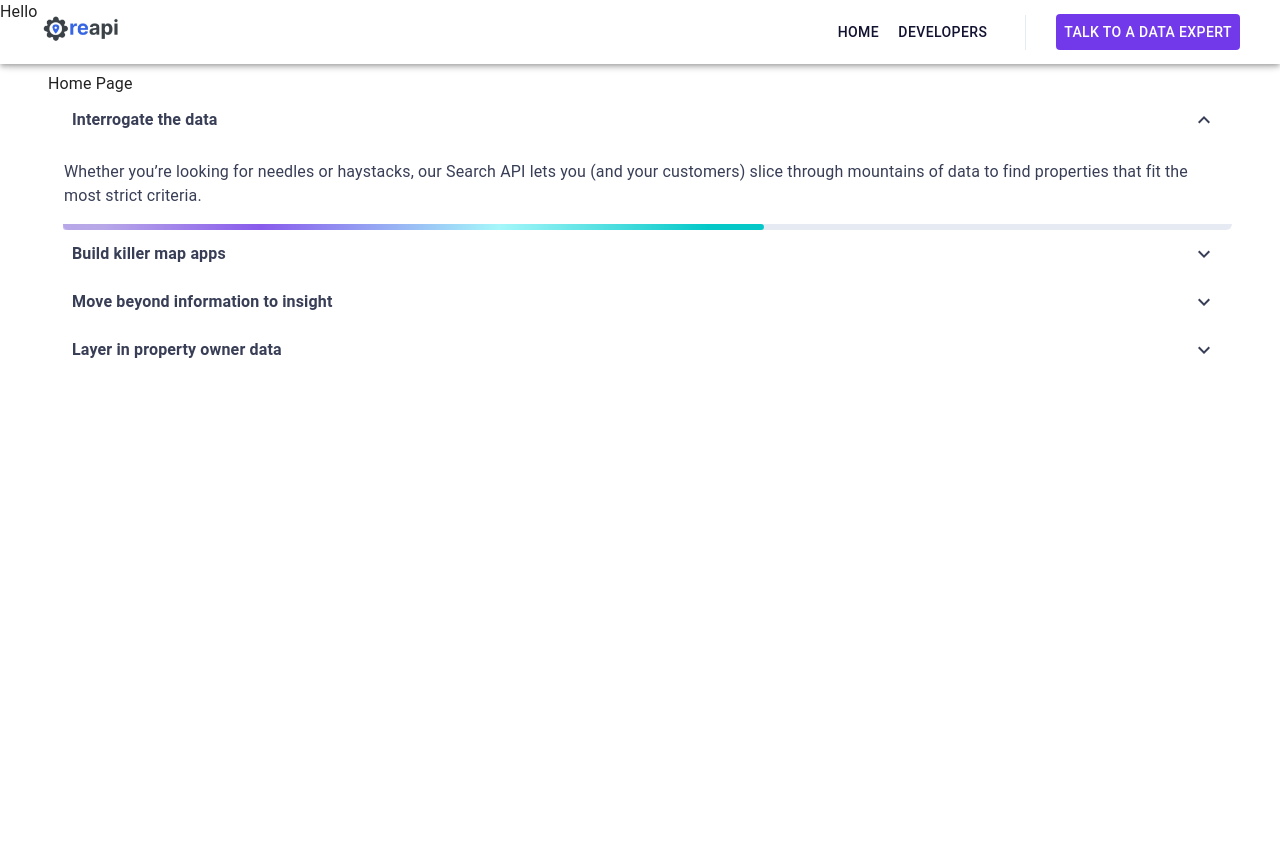
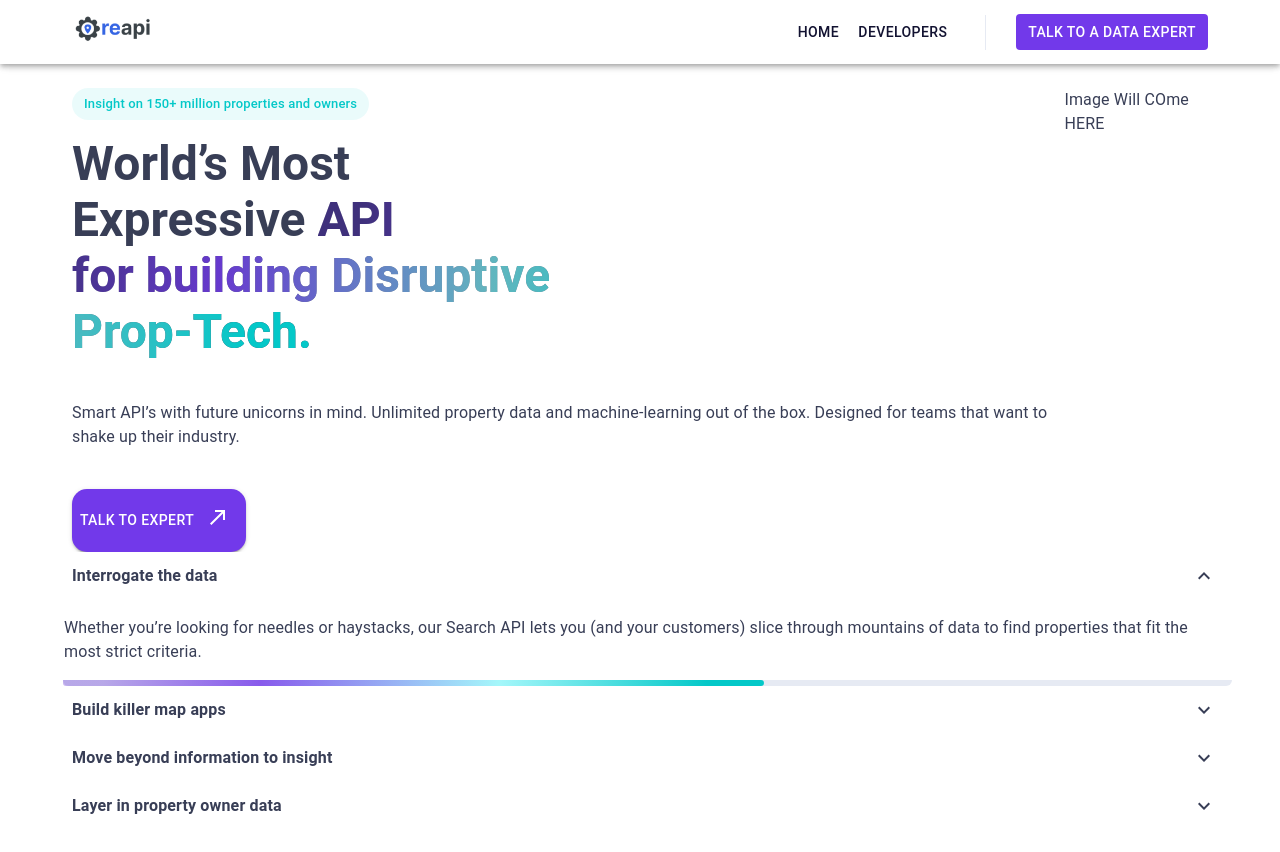
Before and after one commit to Manish-Mittal01/dummy_UI_design, a React (Create React App) app: page / in a window 1280 px wide. Shown: the top 852 px of the page. Before the commit the page ends 800 px from the top, so only its background shows below. Built offline with nearby package versions, Linux system fonts and the light colour scheme; the HTML template or start-up script is replaced by a standard one.

Commit message:
Hero Section

```diff
--- a/src/App.js
+++ b/src/App.js
@@ -7,7 +7,6 @@ function App() {
   return (
     <BrowserRouter>
       <Header />
-      Hello
       <Routes>
         <Route path="/" element={<Home />} />
       </Routes>
--- /dev/null
+++ b/src/comps/HeroSection/index.jsx
@@ -0,0 +1,55 @@
+import { Container, Chip, Typography, Stack, Button, } from "@mui/material";
+import NorthEastIcon from "@mui/icons-material/NorthEast";
+import React from "react";
+import { THEME_COLORS } from "../../lib/colors";
+
+const HeroSection = ({
+  gradientColor = null,
+  isLanding = true,
+  badgeText = "ASD",
+  subHeading = "",
+  headline,
+}) => {
+  const chipStyle = isLanding
+    ? {
+        color: THEME_COLORS.TEAL,
+        background: `${THEME_COLORS.TEAL}15`,
+        fontWeight: 500,
+        mb: 2,
+      }
+    : {};
+  return (
+    <Container>
+      <Stack direction="row" spacing={2}>
+        <Stack alignItems="start">
+          <Chip sx={chipStyle} label={badgeText} />
+          {headline}
+          <Typography variant="body1" my={3}>
+            {" "}
+            {subHeading}
+          </Typography>
+          <Button
+            variant="contained"
+            sx={{
+              mt: 2,
+              p:1,
+              background: THEME_COLORS.PRIMARY,
+              borderRadius: "15px",
+            }}
+          >
+            {" "}
+            Talk to Expert
+            <div style={{padding:".5rem", marginLeft:".25rem", borderRadius:"15px", backgroundColor:`${THEME_COLORS.WHITE}30` }}>
+
+              <NorthEastIcon />
+            </div>
+            {" "}
+          </Button>
+        </Stack>
+        <div>Image Will COme HERE </div>
+      </Stack>
+    </Container>
+  );
+};
+
+export default HeroSection;
--- a/src/comps/header/index.js
+++ b/src/comps/header/index.js
@@ -52,7 +52,7 @@ function Header(props) {
   return (
     <Box sx={{ display: "flex" }}>
       <CssBaseline />
-      <AppBar component="nav" color="transparent" sx={{px:{xs:"none",sm:"1rem"}}} >
+      <AppBar component="nav" color="transparent" sx={{px:{xs:"none",sm:"3rem"}}} >
         <Toolbar>
           <IconButton
             color="inherit"
@@ -86,6 +86,7 @@ function Header(props) {
               sx={{
                 color: THEME_COLORS.WHITE,
                 backgroundColor: THEME_COLORS.PRIMARY,
+                px:".75rem"
               }}
             >
               Talk to a Data Expert
--- a/src/lib/colors.js
+++ b/src/lib/colors.js
@@ -1,9 +1,14 @@
 export const THEME_COLORS = {
   PRIMARY:"#7239EA",
+
   WHITE:"#FFF",
+
   LIGHTGREY:"#E6EAF3",
+
   TEXT:"#121231",
   TEXT_100:"#383E56",
 
+  TEAL :"#04C8C8"
+
 
 }
--- a/src/screens/Home/index.jsx
+++ b/src/screens/Home/index.jsx
@@ -1,11 +1,41 @@
 import React from "react";
 import CustomizedAccordions from "../../comps/Accordions";
-import { Box } from "@mui/material";
+import { Box, Typography } from "@mui/material";
+import HeroSection from "../../comps/HeroSection";
+import { THEME_COLORS } from "../../lib/colors";
+import styled from "@emotion/styled";
+
+const GradientText = styled.span`
+background: linear-gradient(92.31deg, rgba(80, 20, 208, 0.31) 5.74%, rgba(114, 57, 234, 0.81) 28.17%, rgba(124, 255, 255, 0.62) 62.19%, #04C8C8 91.87%),
+linear-gradient(0deg, #383E56, #383E56);
+
+  background-clip: text;
+  -webkit-background-clip: text;
+  color: transparent;
+`;
+// TODO: Remove <br/> tags
+const headline = (
+  <Typography variant={"h3"} fontWeight={700} gutterBottom>
+    World’s Most <br /> Expressive{" "}
+    <GradientText>
+      API <br />
+      for building Disruptive <br />
+      Prop-Tech.
+    </GradientText>
+  </Typography>
+);
 
 export const Home = () => {
+  // TODO: check this mt
   return (
-    <Box sx={{ p: 3,m:3 }}>
-      Home Page
+    <Box sx={{ p: 3, m: 3, mt:8, color: THEME_COLORS.TEXT_100 }}>
+
+      <HeroSection
+        isLanding
+        badgeText="Insight on 150+ million properties and owners"
+        headline={headline}
+        subHeading="Smart API’s with future unicorns in mind. Unlimited property data and machine-learning out of the box. Designed for teams that want to shake up their industry."
+      />
       <CustomizedAccordions />
     </Box>
   );
```
Also changed, not shown: src/comps/Accordions/index.jsx (line endings or trailing spaces).
